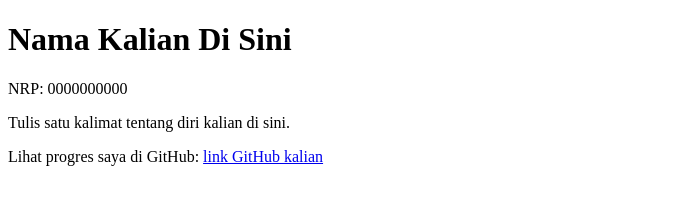
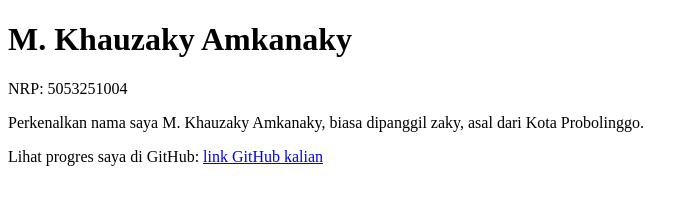
Before and after one commit to webdev-if-its/pweb-5053251004, a website: page m00/index.html in a window 1280 px wide. Shown: the whole page, without its empty margins (0-698 px from the left). Drawn offline with Linux system fonts and the light colour scheme.

Commit message:
selesaikan Pertemuan 0

```diff
--- a/m00/index.html
+++ b/m00/index.html
@@ -3,14 +3,14 @@
 <head>
   <meta charset="utf-8">
   <meta name="viewport" content="width=device-width, initial-scale=1">
-  <title>Untitled</title>
+  <title>Kartu Perkenalan M. Khauzaky</title>
 </head>
 <body>
 
-  <h1 id="nama">Nama Kalian Di Sini</h1>
-  <p id="nrp">NRP: 0000000000</p>
-  <p id="bio">Tulis satu kalimat tentang diri kalian di sini.</p>
-  <p>Lihat progres saya di GitHub: <a id="github" href="#">link GitHub kalian</a></p>
+  <h1 id="nama">M. Khauzaky Amkanaky</h1>
+  <p id="nrp">NRP: 5053251004</p>
+  <p id="bio">Perkenalkan nama saya M. Khauzaky Amkanaky, biasa dipanggil zaky, asal dari Kota Probolinggo.</p>
+  <p>Lihat progres saya di GitHub: <a id="github" href="https://github.com/Khauzaky">link GitHub kalian</a></p>
 
 </body>
 </html>
```
